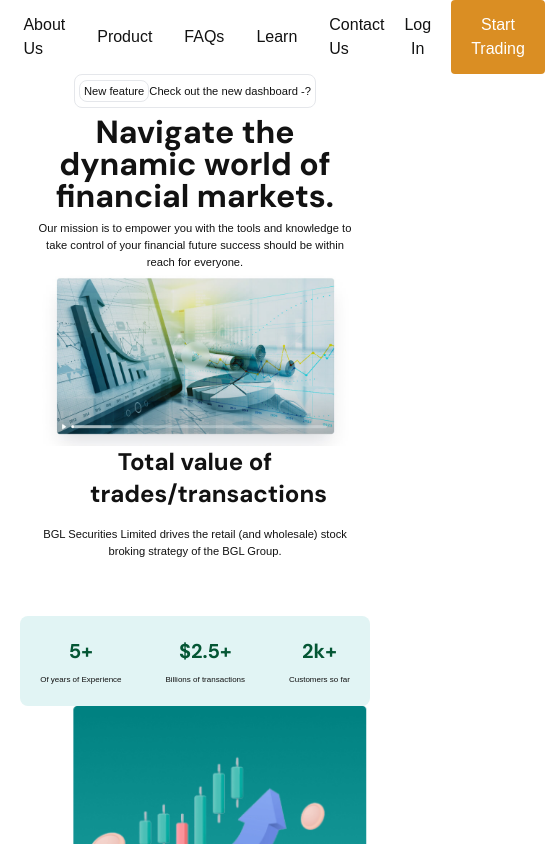
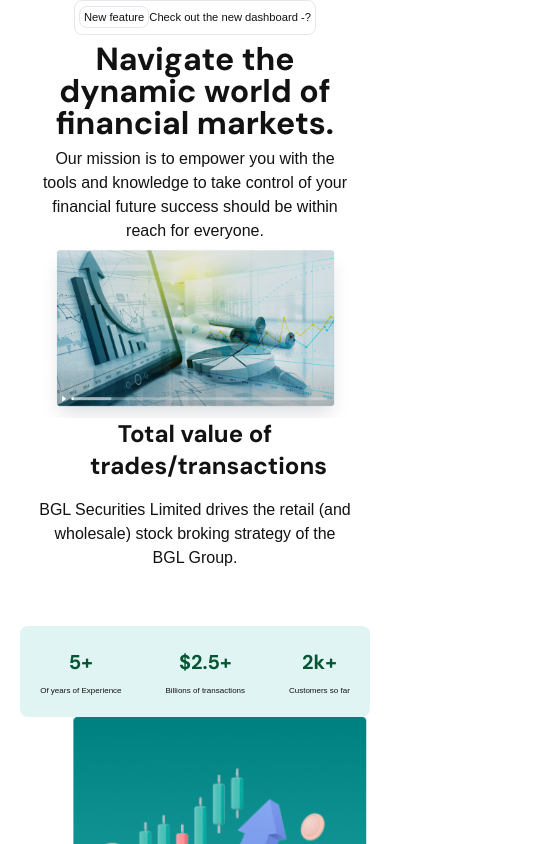
Before and after one commit to IdrisDY/BG-SEC, a Next.js app: page / in a window 390 px wide. Shown: the top 844 px of the page, 545 px wide, since content can reach past the window. Built offline with nearby package versions, Linux system fonts and the light colour scheme; a web font is replaced by a local one.

Commit message:
see font

```diff
--- a/app/page.js
+++ b/app/page.js
@@ -16,7 +16,7 @@
         >
           Navigate the dynamic world of financial markets.
         </h1>
-        <p className="text-[.7em] lg:w-1/2 w-[90%] lg:text-[1.25em] text-center">
+        <p className="text-[1em] lg:w-1/2 w-[90%] lg:text-[1.25em] text-center">
           {" "}
           Our mission is to empower you with the tools and knowledge to take
           control of your financial future success should be within reach for
@@ -56,7 +56,7 @@
           Total value of trades/transactions
         </h2>
         <p
-          className={`${pathWay.className} text-[.7rem]  max-w-[90%] m-auto lg:text-[1rem]`}
+          className={`${pathWay.className} text-[1rem]  max-w-[90%] m-auto lg:text-[1rem]`}
         >
           BGL Securities Limited drives the retail (and wholesale) stock broking
           strategy of the BGL Group.
--- a/components/body.js
+++ b/components/body.js
@@ -23,7 +23,7 @@
     <>
       <GlobalStyle />
       <body className={pathWay.className}>
-        <Header />
+        {/* <Header /> */}
         {children}
         <Footer />
       </body>
```
